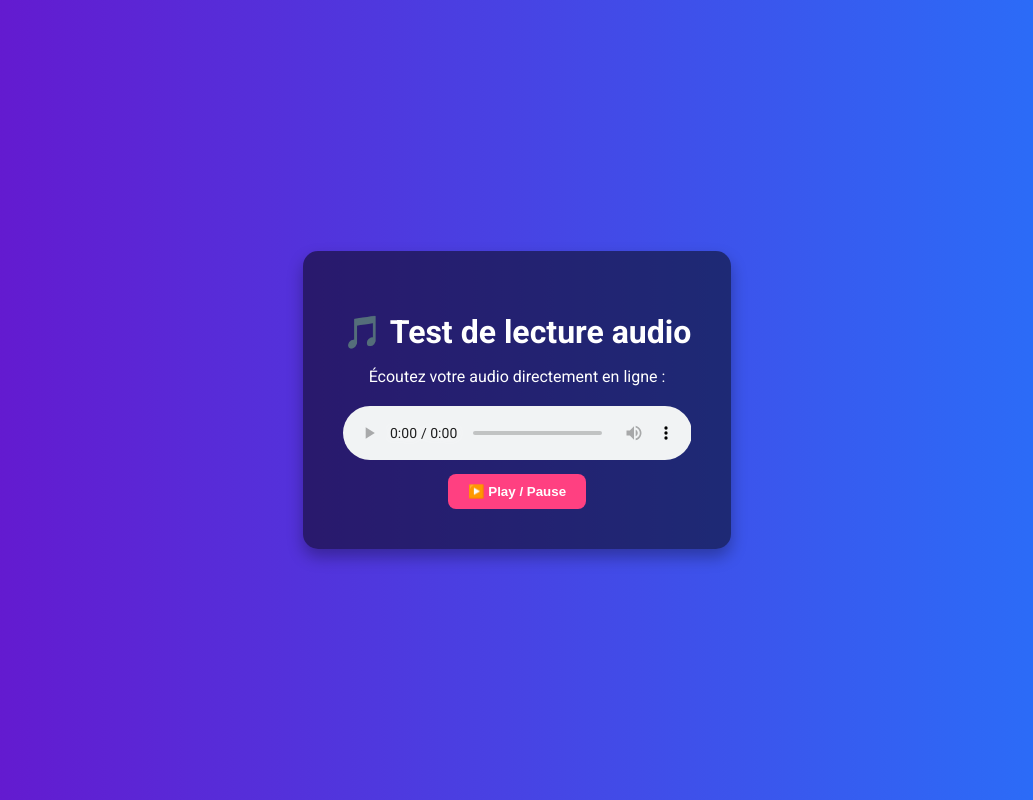
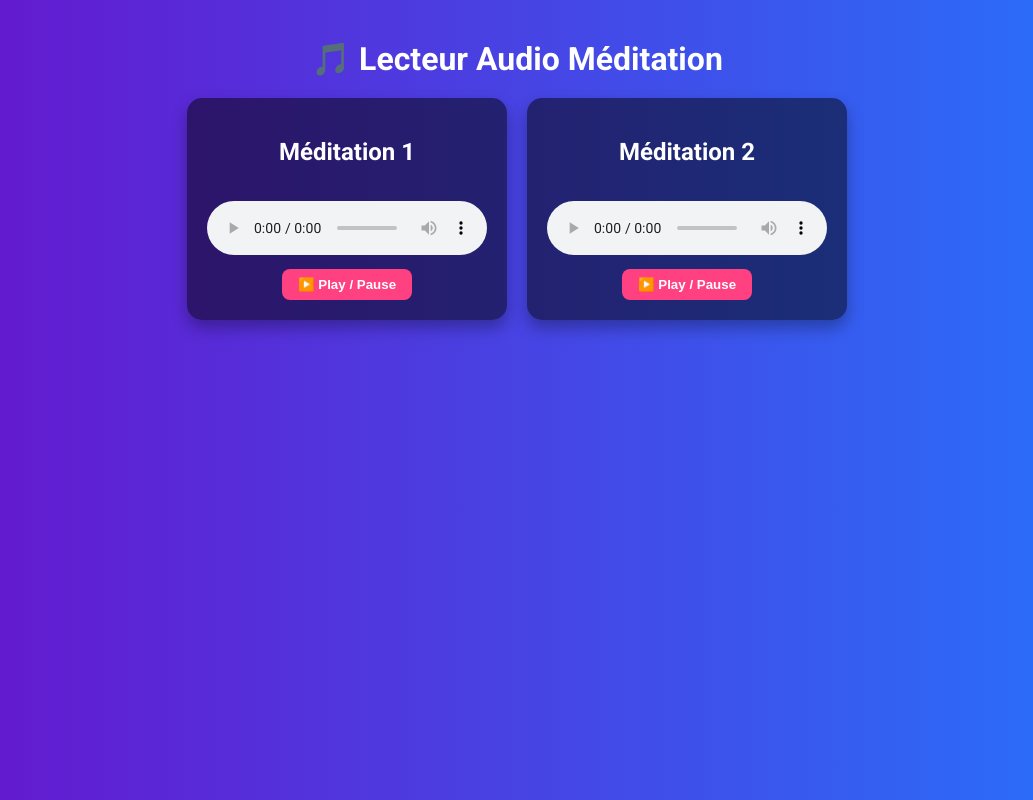
Before and after one commit to mimpungu/audios, a plain HTML site: page index.html in a window 1280 px wide. Shown: the whole page, without its empty margins (123-1156 px from the left). Drawn offline with Linux system fonts and the light colour scheme.

Commit message:
Update index.html

```diff
--- a/index.html
+++ b/index.html
@@ -3,90 +3,121 @@
 <head>
   <meta charset="UTF-8">
   <meta name="viewport" content="width=device-width, initial-scale=1.0">
-  <title>Test Audio</title>
+  <title>Lecteur Audio</title>
   <link href="https://fonts.googleapis.com/css2?family=Roboto:wght@400;700&display=swap" rel="stylesheet">
   <style>
     /* === CSS intégré === */
     body {
       font-family: 'Roboto', sans-serif;
       background: linear-gradient(to right, #6a11cb, #2575fc);
-      color: #fff;
       margin: 0;
       padding: 0;
       display: flex;
-      justify-content: center;
+      flex-direction: column;
       align-items: center;
-      height: 100vh;
-    }
-
-    .container {
-      text-align: center;
-      background-color: rgba(0,0,0,0.5);
-      padding: 40px;
-      border-radius: 15px;
-      box-shadow: 0 8px 16px rgba(0,0,0,0.3);
+      min-height: 100vh;
+      color: #fff;
     }
 
     h1 {
-      margin-bottom: 10px;
+      margin: 40px 0 20px 0;
+      text-align: center;
     }
 
-    .player {
-      margin-top: 20px;
+    .cards-container {
+      display: flex;
+      flex-wrap: wrap;
+      justify-content: center;
+      gap: 20px;
+      width: 90%;
+      max-width: 900px;
+    }
+
+    .card {
+      background-color: rgba(0,0,0,0.5);
+      border-radius: 15px;
+      padding: 20px;
+      width: 280px;
+      box-shadow: 0 8px 16px rgba(0,0,0,0.3);
+      text-align: center;
+      transition: transform 0.3s;
+    }
+
+    .card:hover {
+      transform: translateY(-5px);
     }
 
     audio {
       width: 100%;
-      margin-bottom: 10px;
+      margin-top: 15px;
       outline: none;
       border-radius: 10px;
     }
 
-    button {
+    .card button {
       background-color: #ff4081;
       border: none;
-      padding: 10px 20px;
+      padding: 8px 16px;
       border-radius: 8px;
       color: #fff;
       font-weight: bold;
       cursor: pointer;
+      margin-top: 10px;
       transition: 0.3s;
     }
 
-    button:hover {
+    .card button:hover {
       background-color: #e91e63;
     }
   </style>
 </head>
 <body>
-  <div class="container">
-    <h1>🎵 Test de lecture audio</h1>
-    <p>Écoutez votre audio directement en ligne :</p>
+  <h1>🎵 Lecteur Audio Méditation</h1>
 
-    <div class="player">
-      <audio id="audio" controls>
-        <source src="monaudio.mp3" type="audio/mpeg">
+  <div class="cards-container">
+    <!-- Card 1 -->
+    <div class="card">
+      <h2>Méditation 1</h2>
+      <audio id="audio1" controls>
+        <source src="meditation1.mp3" type="audio/mpeg">
         Votre navigateur ne supporte pas l’élément audio.
       </audio>
-      <br>
-      <button id="playPause">▶️ Play / Pause</button>
+      <button onclick="toggleAudio('audio1', this)">▶️ Play / Pause</button>
+    </div>
+
+    <!-- Card 2 -->
+    <div class="card">
+      <h2>Méditation 2</h2>
+      <audio id="audio2" controls>
+        <source src="meditation2.mp3" type="audio/mpeg">
+        Votre navigateur ne supporte pas l’élément audio.
+      </audio>
+      <button onclick="toggleAudio('audio2', this)">▶️ Play / Pause</button>
     </div>
   </div>
 
   <script>
-    // === JS intégré ===
-    const audio = document.getElementById('audio');
-    const button = document.getElementById('playPause');
-
-    button.addEventListener('click', () => {
+    // === JS intégré pour Play/Pause ===
+    function toggleAudio(audioId, button) {
+      const audio = document.getElementById(audioId);
       if (audio.paused) {
         audio.play();
         button.textContent = "⏸️ Pause";
       } else {
         audio.pause();
-        button.textContent = "▶️ Play";
+        button.textContent = "▶️ Play / Pause";
       }
-    });
+
+      // Pause les autres audios
+      const audios = document.querySelectorAll('audio');
+      audios.forEach(a => {
+        if(a.id !== audioId) {
+          a.pause();
+          const btn = a.nextElementSibling;
+          if(btn) btn.textContent = "▶️ Play / Pause";
+        }
+      });
+    }
   </script>
 </body>
 </html>
```
